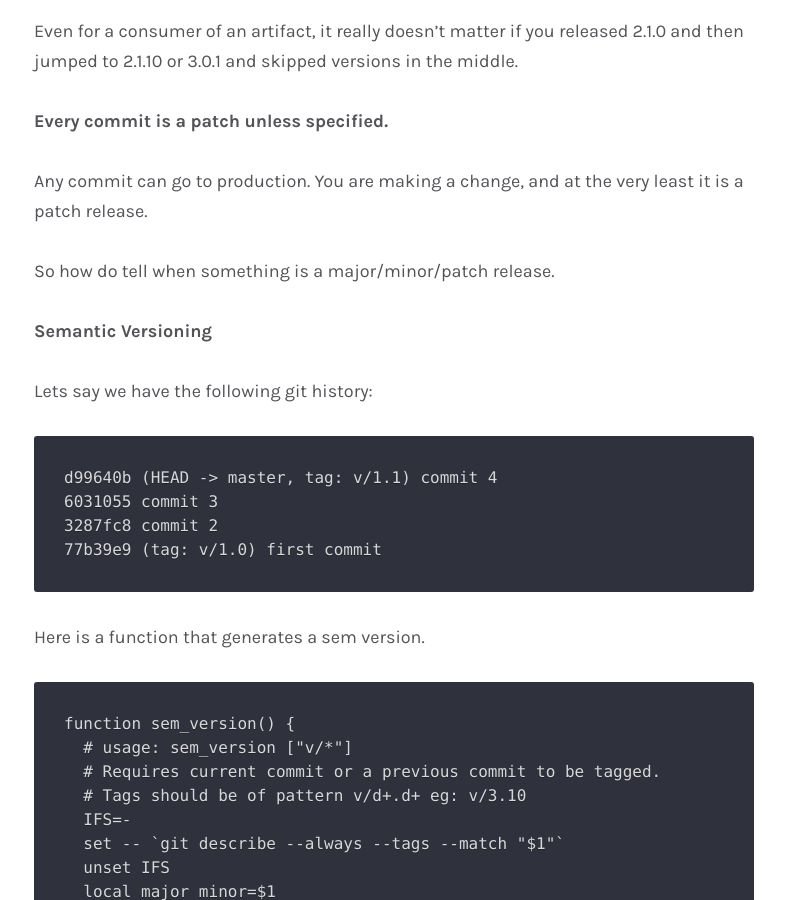
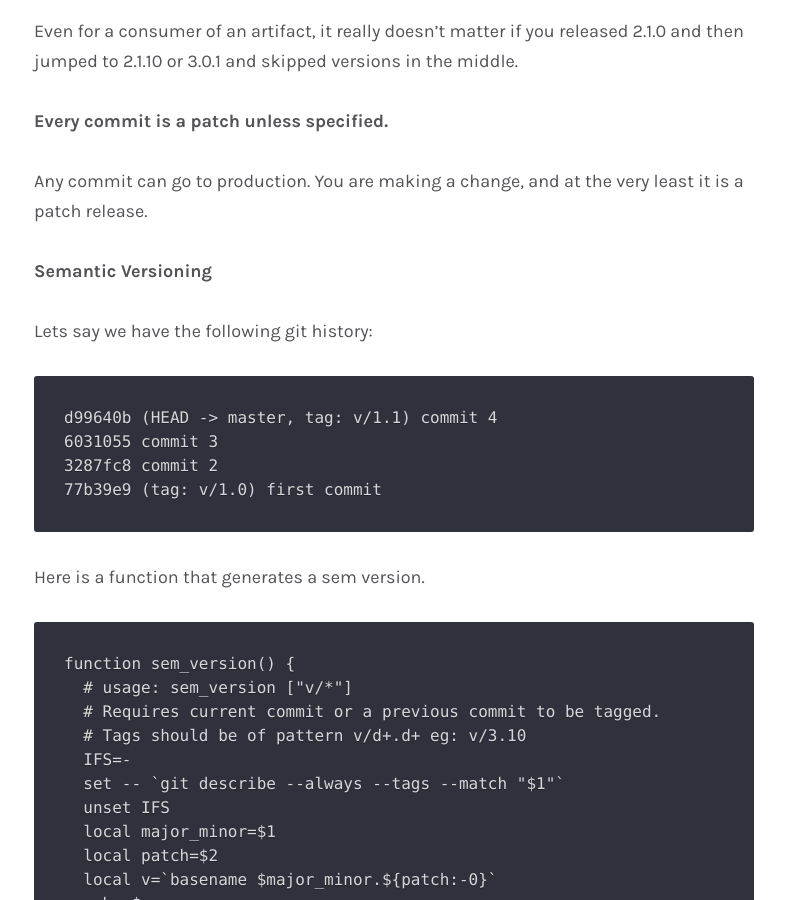
Before and after one commit to sanagrwl/sanagrwl.github.io, a Jekyll site: the page built from _posts/2019-04-12-sem-verison.md, in a window 1280 px wide and 900 px high, scrolled down 1762 px. Shown: the whole window, without its empty margins (246-1031 px from the left). Built offline with Jekyll 4.4.1, drawn with Linux system fonts in a browser that asks for light colours; some web fonts are replaced.

Commit message:
removed not needed lines from sem versioning post

```diff
--- a/_posts/2019-04-12-sem-verison.md
+++ b/_posts/2019-04-12-sem-verison.md
@@ -28,8 +28,6 @@
 <strong>
 
 Any commit can go to production. You are making a change, and at the very least it is a patch release.
-
-So how do tell when something is a major/minor/patch release.
 
 <strong>
 Semantic Versioning
```
